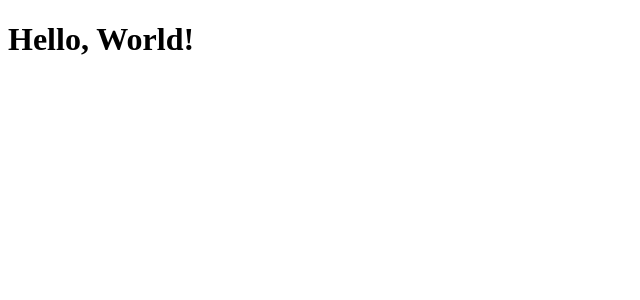
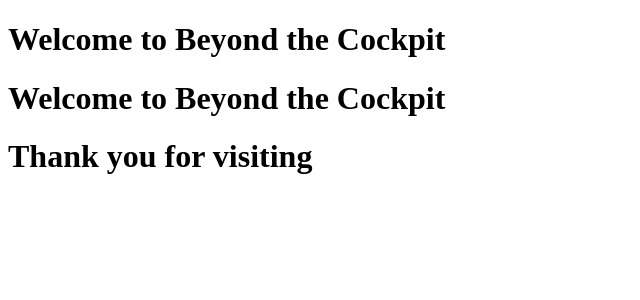
Before and after one commit to muridi1/beyondthecockpit, a React (Create React App) app: page / in a window 1280 px wide. Shown: the top 300 px of the page, without its empty margins (0-640 px from the left). Built offline with nearby package versions, Linux system fonts and the light colour scheme; the HTML template or start-up script is replaced by a standard one.

Commit message:
first commit, after setting up components

```diff
--- a/src/App.tsx
+++ b/src/App.tsx
@@ -1,7 +1,17 @@
 import { greet } from "./utils/greet";
+import Header from "./components/Header"
+import Footer from "./components/Footer"
+import Content from "./components/Content"
 
-function App(): JSX.Element {
-  return <h1>{greet("World")}</h1>;
+function App() {
+  return (
+    <>
+    <Header/>
+    <Content/>
+    <Footer/>
+    </>
+  );
+  // return <h1>{greet("World")}</h1>;
 }
 
 export default App;
--- /dev/null
+++ b/src/components/Content.tsx
@@ -0,0 +1,9 @@
+function content(): JSX.Element{
+    return (
+        <h1>Welcome to Beyond the Cockpit</h1>
+    )
+}
+
+
+
+export default content;
--- /dev/null
+++ b/src/components/Footer.tsx
@@ -0,0 +1,9 @@
+function Footer(): JSX.Element{
+    return (
+        <h1>Thank you for visiting</h1>
+    )
+}
+
+
+
+export default Footer;
--- /dev/null
+++ b/src/components/Header.tsx
@@ -0,0 +1,9 @@
+function Header(): JSX.Element{
+    return (
+        <h1>Welcome to Beyond the Cockpit</h1>
+    )
+}
+
+
+
+export default Header;
```
